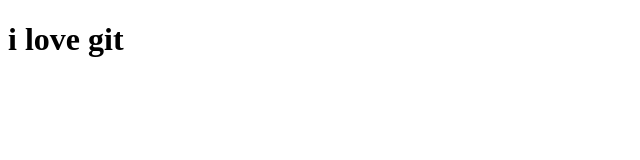
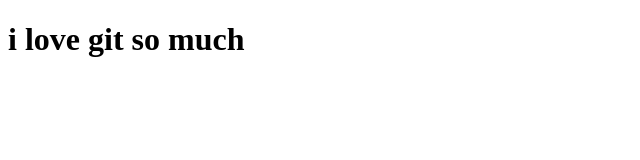
Before and after one commit to xaivue/Frontend_4com1No03, a plain HTML site: page index.html in a window 1280 px wide. Shown: the whole page, without its empty margins (0-640 px from the left). Drawn offline with Linux system fonts and the light colour scheme.

Commit message:
Update index.html

```diff
--- a/index.html
+++ b/index.html
@@ -6,6 +6,6 @@
     <title>Document</title>
 </head>
 <body>
-    <h1>i love git</h1>
+    <h1>i love git so much</h1>
 </body>
 </html>
```
